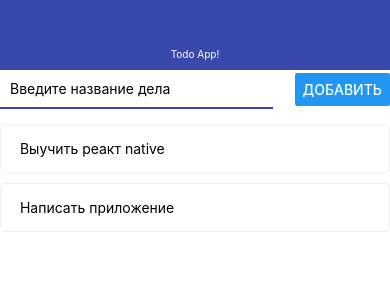
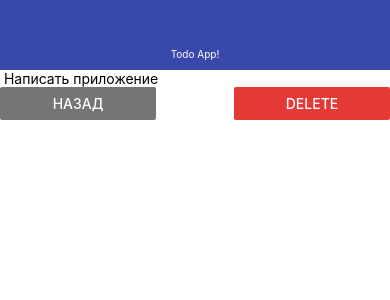
Before and after one commit to EvgenPrushk/ReactNative, a React Native app: screen / in a window 390 px wide. Shown: the top 300 px of the page. Built offline with nearby package versions, Linux system fonts and the light colour scheme.

Commit message:
feat:  add object for color

```diff
--- a/App.js
+++ b/App.js
@@ -5,7 +5,7 @@
 import { TodoScreen } from "./src/screens/TodoScreen";
 
 export default function App() {
-  const [todoId, setTodoId] = useState(null);
+  const [todoId, setTodoId] = useState('2');
   const [todos, setTodos] = useState([
     {id: '1', title:" Выучить реакт native"},
     {id: '2', title:" Написать приложение"},
--- a/src/components/AddTodo.js
+++ b/src/components/AddTodo.js
@@ -1,5 +1,6 @@
 import React, { useState } from "react";
 import { View, TextInput, StyleSheet, Button, Alert } from "react-native";
+import { THEME } from "../theme";
 
 export const AddTodo = ({ onSubmit }) => {
 
@@ -42,6 +43,6 @@
     padding: 10,
     borderStyle: "solid",
     borderBottomWidth: 2,
-    borderBottomColor: "#3949ab",
+    borderBottomColor: THEME.MAIN_COLOR,
   },
 });
--- a/src/components/Navbar.js
+++ b/src/components/Navbar.js
@@ -1,5 +1,6 @@
 import React from "react";
 import { View, Text, StyleSheet } from "react-native";
+import { THEME } from "../theme";
 export const Navbar = ({title}) => {
 
   return (
@@ -15,7 +16,7 @@
     height: 70,
     alignItems: "center",
     justifyContent: "flex-end",
-    backgroundColor: "#3949ab",
+    backgroundColor: THEME.MAIN_COLOR,
     paddingBottom: 10,
   },
   text: {
--- a/src/screens/TodoScreen.js
+++ b/src/screens/TodoScreen.js
@@ -1,13 +1,33 @@
 import React from "react";
 import { View, StyleSheet, Text, Button } from "react-native";
+import { THEME } from "../theme";
 
 export const TodoScreen = ({ goBack, todo }) => {
   return (
     <View>
       <Text>{todo.title}</Text>
-      <Button title="Назад" onPress={goBack} />
+      <View style={styles.buttons}>
+        <View style={styles.button}>
+          <Button title="Назад" onPress={goBack} color={THEME.GRAY_COLOR} />
+        </View>
+        <View style={styles.button}>
+          <Button
+            title="Delete"
+            color={THEME.DANGER_COLOR}
+            onPress={() => console.log("Delete")}
+          />
+        </View>
+      </View>
     </View>
   );
 };
 
-const styles = StyleSheet.create({});
+const styles = StyleSheet.create({
+  buttons: {
+    flexDirection: "row",
+    justifyContent: "space-between",
+  },
+  button: {
+    width: "40%",
+  },
+});
--- /dev/null
+++ b/src/theme.js
@@ -0,0 +1,5 @@
+export const THEME = {
+    DANGER_COLOR: "#e53935",
+    GRAY_COLOR: "#757575",
+    MAIN_COLOR: "#3949ab",
+}
```
